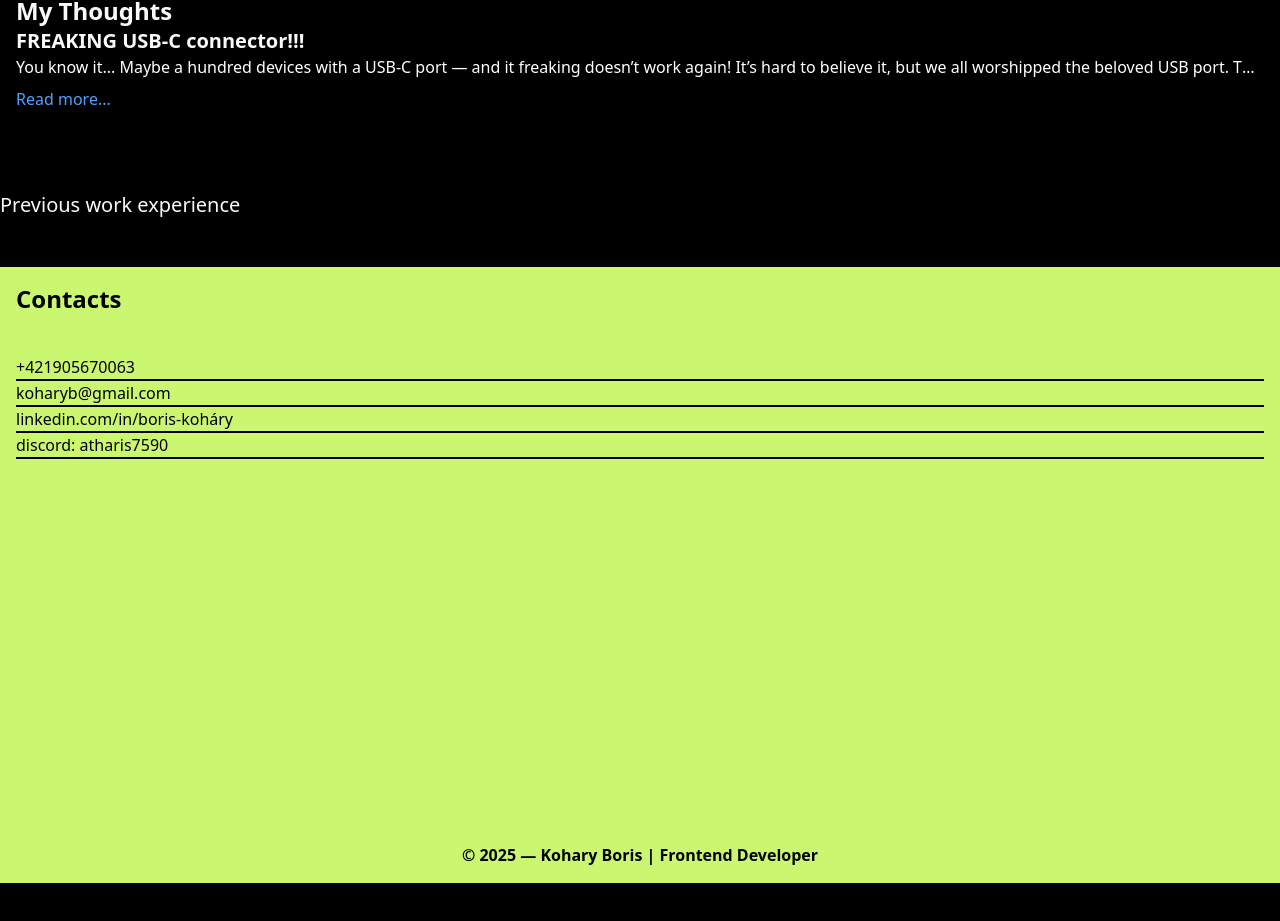
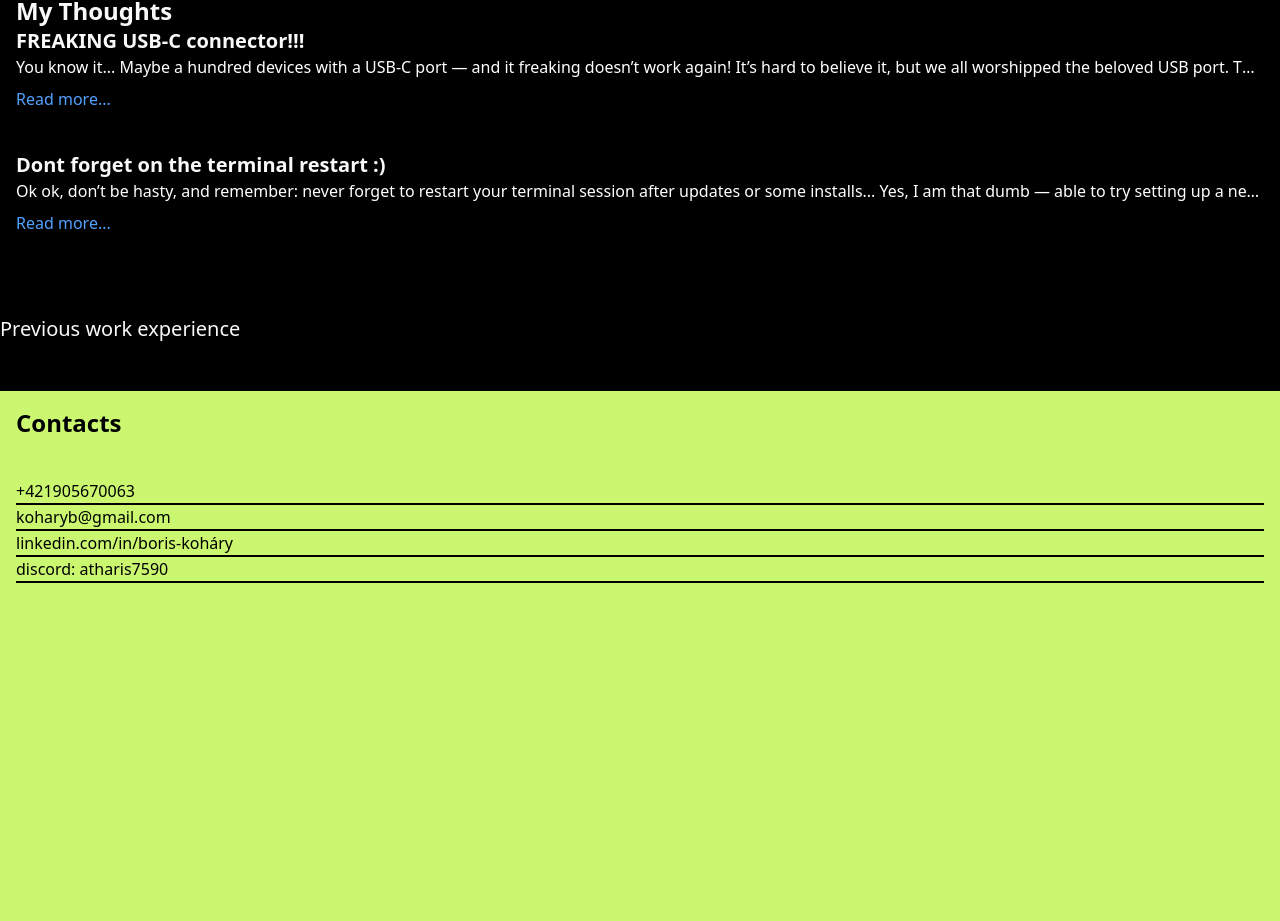
Before and after one commit to koharyb/koharyb, a React (Vite) app: page / in a window 1280 px wide. Shown: the part 1707-2628 px from the top of the page. Before the commit the page ends 2590 px from the top, so only its background shows below. Built offline with nearby package versions, Linux system fonts and the light colour scheme.

Commit message:
12.05.2025/update

```diff
--- a/src/components/MyThoughts.jsx
+++ b/src/components/MyThoughts.jsx
@@ -10,7 +10,9 @@ const MyThoughts = () => {
   return (
     <div className="m-4 animate-slideUp mb-10">
       <h2 className="text-[#f8f9fa] font-bold text-2xl">My Thoughts</h2>
-      <h3 className="text-[#f8f9fa] font-bold text-xl">FREAKING USB-C connector!!!</h3>
+      <h3 className="text-[#f8f9fa] font-bold text-xl">
+        FREAKING USB-C connector!!!
+      </h3>
       <p
         className={`text-white ${
           isExpanded ? "" : "line-clamp-3 md:line-clamp-1"
@@ -36,6 +38,33 @@ const MyThoughts = () => {
       >
         {isExpanded ? "Read less..." : "Read more..."}
       </button>
+
+      <h3 className="text-[#f8f9fa] font-bold text-xl">
+        Dont forget on the terminal restart :)
+      </h3>
+      <p
+        className={`text-white ${
+          isExpanded ? "" : "line-clamp-3 md:line-clamp-1"
+        } transition-all duration-300`}
+      >
+        Ok ok, don’t be hasty, and remember: never forget to restart your
+        terminal session after updates or some installs... Yes, I am that dumb —
+        able to try setting up a new project in Godot and spend 3 hours
+        debugging, only to realize (once again) I didn’t restart the terminal
+        session. This must be the 69th time this year... So, you know, the
+        classic scene followed — me rolling on the floor, tearing my hair out,
+        completely blind to the problem that was right under my nose. Ok, never
+        mind. Just another tantrum in my eternal struggle with the universe. But
+        don’t worry, Boris — we will get there. Just remember: Do NOT forget to
+        restart your terminal session! And yes, send that laptop in for repair —
+        that freaking USB port is driving you mad!
+      </p>
+      <button
+        onClick={toggleReadMore}
+        className="text-blue-400 mt-2 hover:underline focus:outline-none mb-10"
+      >
+        {isExpanded ? "Read less..." : "Read more..."}
+      </button>
     </div>
   );
 };
```
